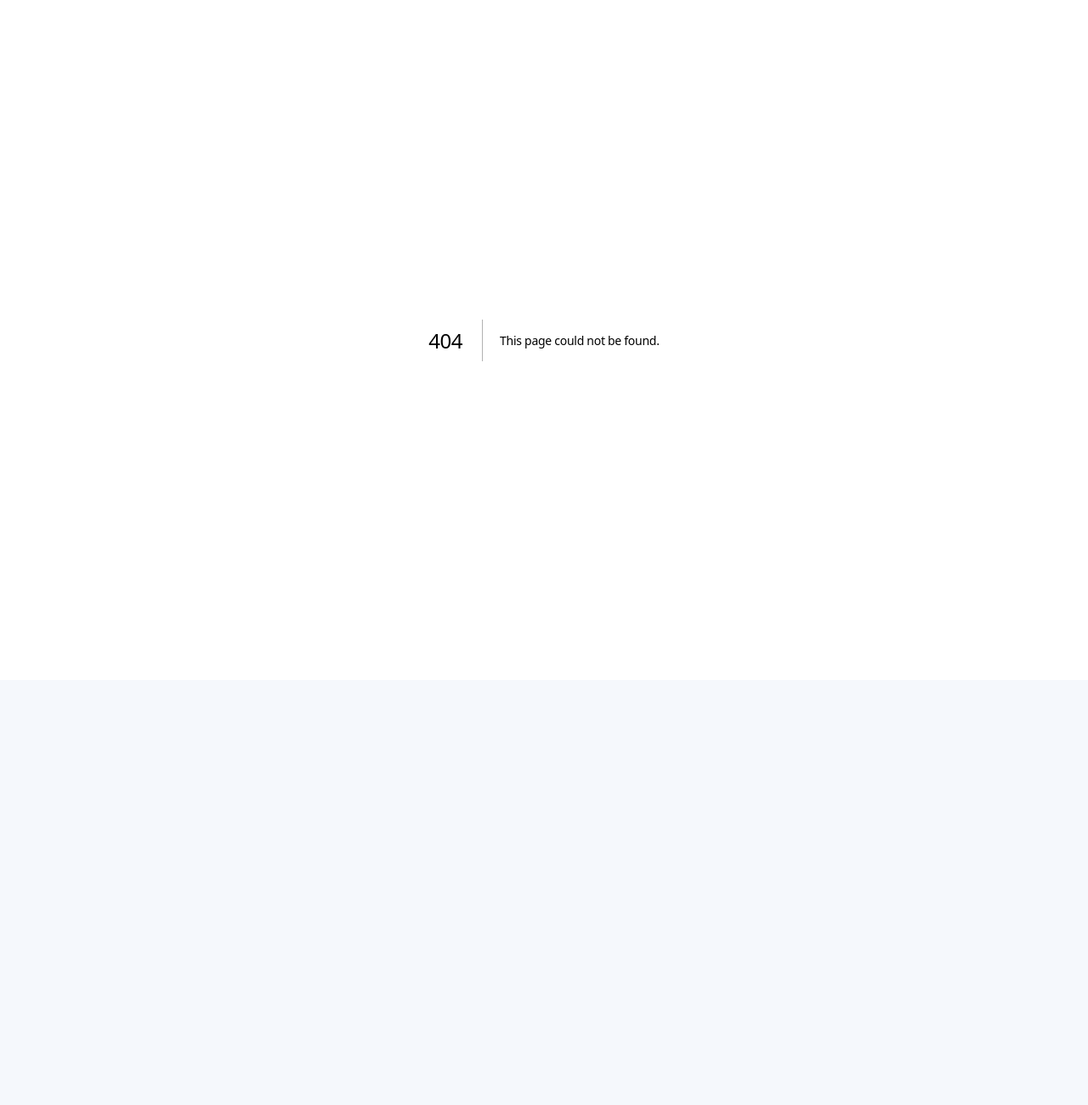
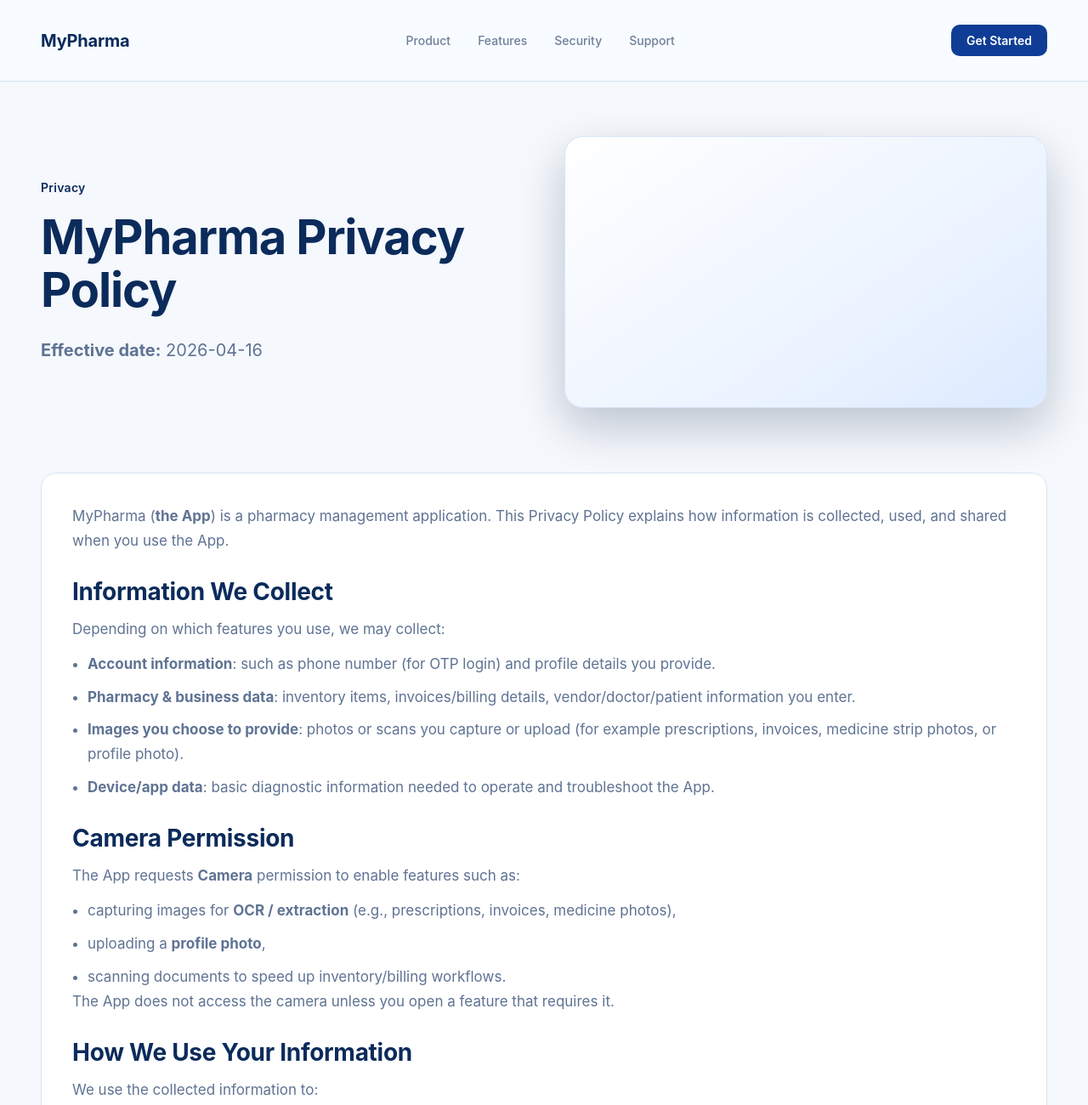
Before and after one commit to shubham8170/mypharmalanding, a Next.js app: page /privacy-policy in a window 1280 px wide. Before the commit this address had no page. Shown: the top 1300 px of the page at 85% size. Before the commit the page ends 800 px from the top, so only its background shows below. Built offline with nearby package versions, Linux system fonts and the light colour scheme.

Commit message:
Add Privacy Policy page and update links in navigation

```diff
--- a/app/globals.css
+++ b/app/globals.css
@@ -559,6 +559,53 @@
   padding: 20px 0 76px;
 }
 
+.policy-content {
+  background: #ffffff;
+  border: 1px solid #d8e3f4;
+  border-radius: 18px;
+  padding: 36px;
+}
+
+.policy-content h2 {
+  margin: 28px 0 12px;
+  font-size: 28px;
+  line-height: 1.25;
+  letter-spacing: -0.01em;
+}
+
+.policy-content p {
+  margin: 0;
+  color: #5f7393;
+  font-size: 17px;
+  line-height: 1.7;
+}
+
+.policy-content p + p {
+  margin-top: 14px;
+}
+
+.policy-content ul {
+  margin: 12px 0 0;
+  padding-left: 18px;
+  display: grid;
+  gap: 10px;
+  list-style: disc;
+}
+
+.policy-content li {
+  color: #5f7393;
+  font-size: 17px;
+  line-height: 1.7;
+}
+
+.policy-content a {
+  color: var(--primary);
+}
+
+.policy-content a:hover {
+  color: var(--text);
+}
+
 .sub-grid-3 {
   display: grid;
   grid-template-columns: repeat(3, 1fr);
@@ -800,4 +847,8 @@
     flex-direction: column;
     align-items: flex-start;
   }
+
+  .policy-content {
+    padding: 24px;
+  }
 }
--- a/app/page.jsx
+++ b/app/page.jsx
@@ -46,7 +46,7 @@
     heading: "Company",
     links: [
       { label: "About Us", href: "/" },
-      { label: "Privacy Policy", href: "/" },
+      { label: "Privacy Policy", href: "/privacy-policy" },
       { label: "Security", href: "/security" },
     ],
   },
@@ -160,6 +160,9 @@
               >
                 Download Android App
               </a>
+              <Link className="btn btn-secondary" href="/privacy-policy">
+                Privacy Policy
+              </Link>
             </div>
           </div>
           <div className="hero-visual">
--- /dev/null
+++ b/app/privacy-policy/page.jsx
@@ -0,0 +1,143 @@
+import Link from "next/link";
+
+export const metadata = {
+  title: "Privacy Policy | MyPharma",
+};
+
+export default function PrivacyPolicyPage() {
+  return (
+    <main className="subpage">
+      <header className="subpage-topbar">
+        <div className="container topbar-inner">
+          <Link href="/" className="brand-mark">
+            MyPharma
+          </Link>
+          <nav className="top-links">
+            <Link href="/">Product</Link>
+            <Link href="/features">Features</Link>
+            <Link href="/security">Security</Link>
+            <Link href="/customer-support">Support</Link>
+          </nav>
+          <Link href="/" className="btn btn-primary btn-sm">
+            Get Started
+          </Link>
+        </div>
+      </header>
+
+      <section className="sub-hero">
+        <div className="container sub-hero-grid">
+          <div>
+            <p className="eyebrow">Privacy</p>
+            <h1 className="sub-title">MyPharma Privacy Policy</h1>
+            <p className="subcopy">
+              <strong>Effective date:</strong> 2026-04-16
+            </p>
+          </div>
+          <div className="sub-hero-visual security-visual" />
+        </div>
+      </section>
+
+      <section className="sub-section">
+        <div className="container policy-content">
+          <p>
+            MyPharma (<strong>the App</strong>) is a pharmacy management
+            application. This Privacy Policy explains how information is
+            collected, used, and shared when you use the App.
+          </p>
+
+          <h2>Information We Collect</h2>
+          <p>Depending on which features you use, we may collect:</p>
+          <ul>
+            <li>
+              <strong>Account information</strong>: such as phone number (for OTP
+              login) and profile details you provide.
+            </li>
+            <li>
+              <strong>Pharmacy &amp; business data</strong>: inventory items,
+              invoices/billing details, vendor/doctor/patient information you
+              enter.
+            </li>
+            <li>
+              <strong>Images you choose to provide</strong>: photos or scans you
+              capture or upload (for example prescriptions, invoices, medicine
+              strip photos, or profile photo).
+            </li>
+            <li>
+              <strong>Device/app data</strong>: basic diagnostic information
+              needed to operate and troubleshoot the App.
+            </li>
+          </ul>
+
+          <h2>Camera Permission</h2>
+          <p>The App requests <strong>Camera</strong> permission to enable features such as:</p>
+          <ul>
+            <li>
+              capturing images for <strong>OCR / extraction</strong> (e.g.,
+              prescriptions, invoices, medicine photos),
+            </li>
+            <li>uploading a <strong>profile photo</strong>,</li>
+            <li>scanning documents to speed up inventory/billing workflows.</li>
+          </ul>
+          <p>The App does not access the camera unless you open a feature that requires it.</p>
+
+          <h2>How We Use Your Information</h2>
+          <p>We use the collected information to:</p>
+          <ul>
+            <li>
+              provide core features (login, pharmacy setup, inventory, billing,
+              CRM, notifications),
+            </li>
+            <li>process OCR/extraction requests you initiate,</li>
+            <li>improve reliability, performance, and support.</li>
+          </ul>
+
+          <h2>Image Processing &amp; Sharing</h2>
+          <p>
+            When you use OCR/extraction features, images and/or extracted text
+            may be <strong>uploaded to our backend servers and/or third-party
+            service providers</strong> solely to provide these features.
+          </p>
+          <ul>
+            <li>We only process images you explicitly capture or upload.</li>
+            <li>We do not sell your images or personal data.</li>
+          </ul>
+
+          <h2>Data Retention</h2>
+          <p>
+            We retain data for as long as needed to provide the service, comply
+            with legal obligations, resolve disputes, and enforce agreements. If
+            you request deletion, we will take reasonable steps to delete your
+            data, subject to legal and operational requirements.
+          </p>
+
+          <h2>Security</h2>
+          <p>
+            We take reasonable steps to protect your information. However, no
+            method of transmission or storage is 100% secure.
+          </p>
+
+          <h2>Your Choices</h2>
+          <ul>
+            <li>
+              You can deny camera permission, but OCR/scanning features may not
+              work.
+            </li>
+            <li>
+              You can choose not to upload images; related features will be
+              unavailable.
+            </li>
+          </ul>
+
+          <h2>Contact Us</h2>
+          <p>If you have any questions about this Privacy Policy, contact:</p>
+          <p>
+            <strong>Email:</strong>{" "}
+            <a href="mailto:shubhambiswas024@gmail.com">
+              shubhambiswas024@gmail.com
+            </a>
+          </p>
+        </div>
+      </section>
+    </main>
+  );
+}
```
